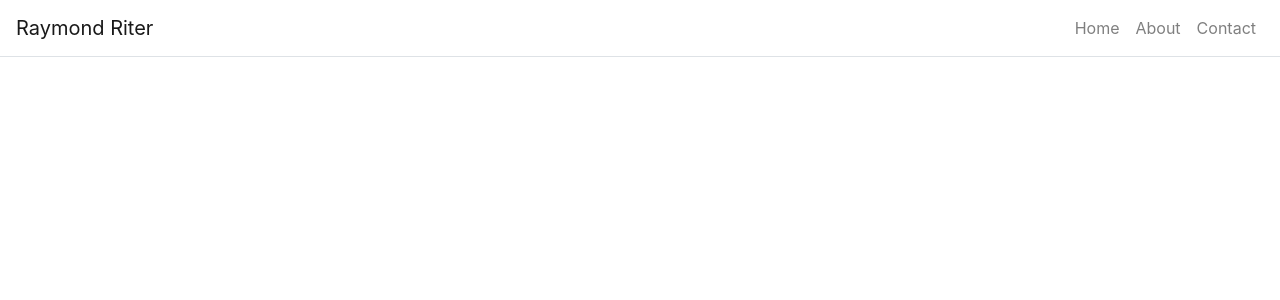
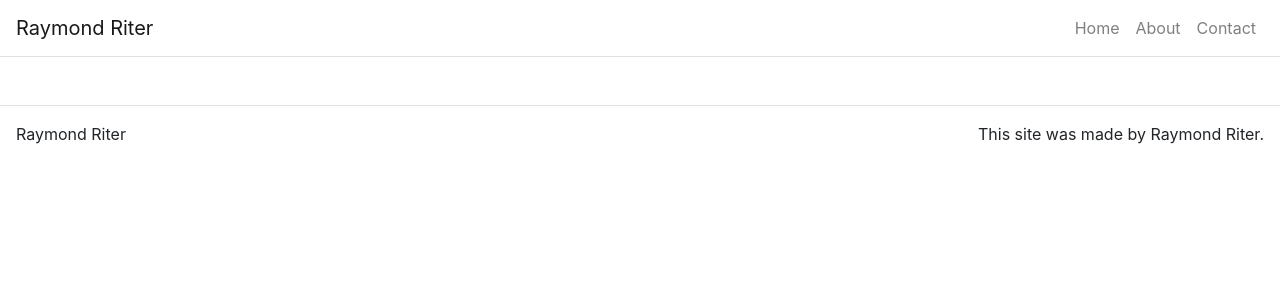
Before and after one commit to Raymondriter/Ray-Portfolio-Website, a React (Create React App) app in the folder portfolio-app/: page / in a window 1280 px wide. Shown: the top 300 px of the page. Built offline with nearby package versions, Linux system fonts and the light colour scheme.

Commit message:
adding footer

```diff
--- a/portfolio-app/src/App.js
+++ b/portfolio-app/src/App.js
@@ -4,6 +4,8 @@
 import Container from "react-bootstrap/Container";
 import Navbar from "react-bootstrap/Navbar";
 import Nav from "react-bootstrap/Nav";
+
+import Footer from "./components/Footer";
 
 class App extends React.Component {
 
@@ -35,7 +37,6 @@
         return (
             <Router>
                 <Container className="p-0" fluid={true}>
-                </Container>
                     <Navbar className="border-bottom" bg="transparent" expand="lg">
                         <Navbar.Brand>Raymond Riter</Navbar.Brand>
                         <Navbar.Toggle className="border-0" aria-controls="navbar-toggle"/>
@@ -47,6 +48,8 @@
                             </Nav>
                         </Navbar.Collapse>
                     </Navbar>
+                    <Footer />
+                </Container>
             </Router>
         );
     }
--- /dev/null
+++ b/portfolio-app/src/components/Footer.js
@@ -0,0 +1,25 @@
+import React from 'react';
+import Container from 'react-bootstrap/Container';
+import Row from 'react-bootstrap/Row';
+import Col from 'react-bootstrap/Col';
+
+function Footer() {
+
+    return(
+        <footer className="mt-5">
+            <Container fluid={true}>
+                <Row className="border-top justify-content-between p-3">
+                    <Col className="p-0" md={3} sm={12}>
+                        Raymond Riter
+                    </Col>
+                    <Col className="p-0 d-flex justify-content-end" md={3}>
+                        This site was made by Raymond Riter.
+                    </Col>
+                </Row>
+            </Container>
+        </footer>
+    );
+
+}
+
+export default Footer;
```
Lines whose indentation alone changed are shown as unchanged.
